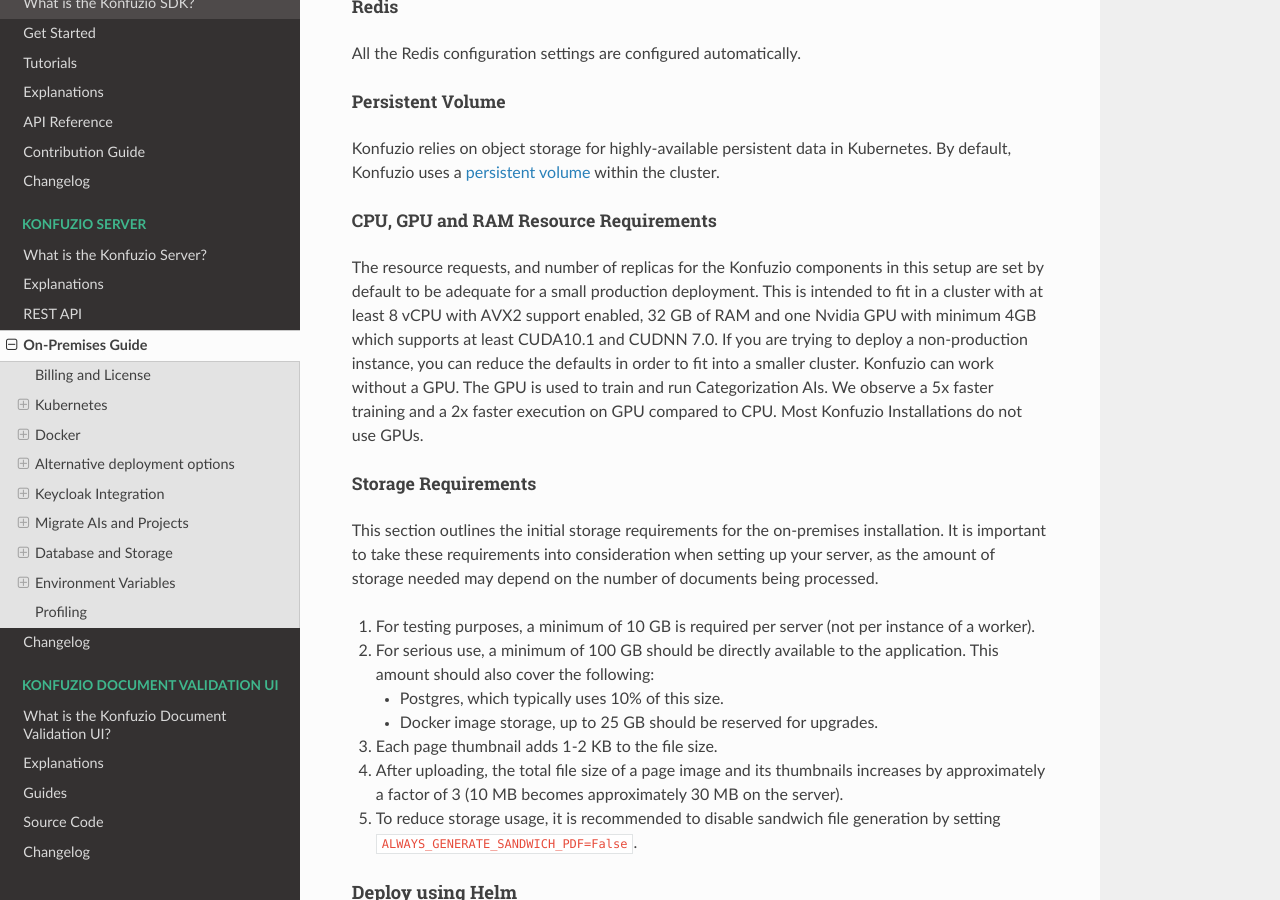
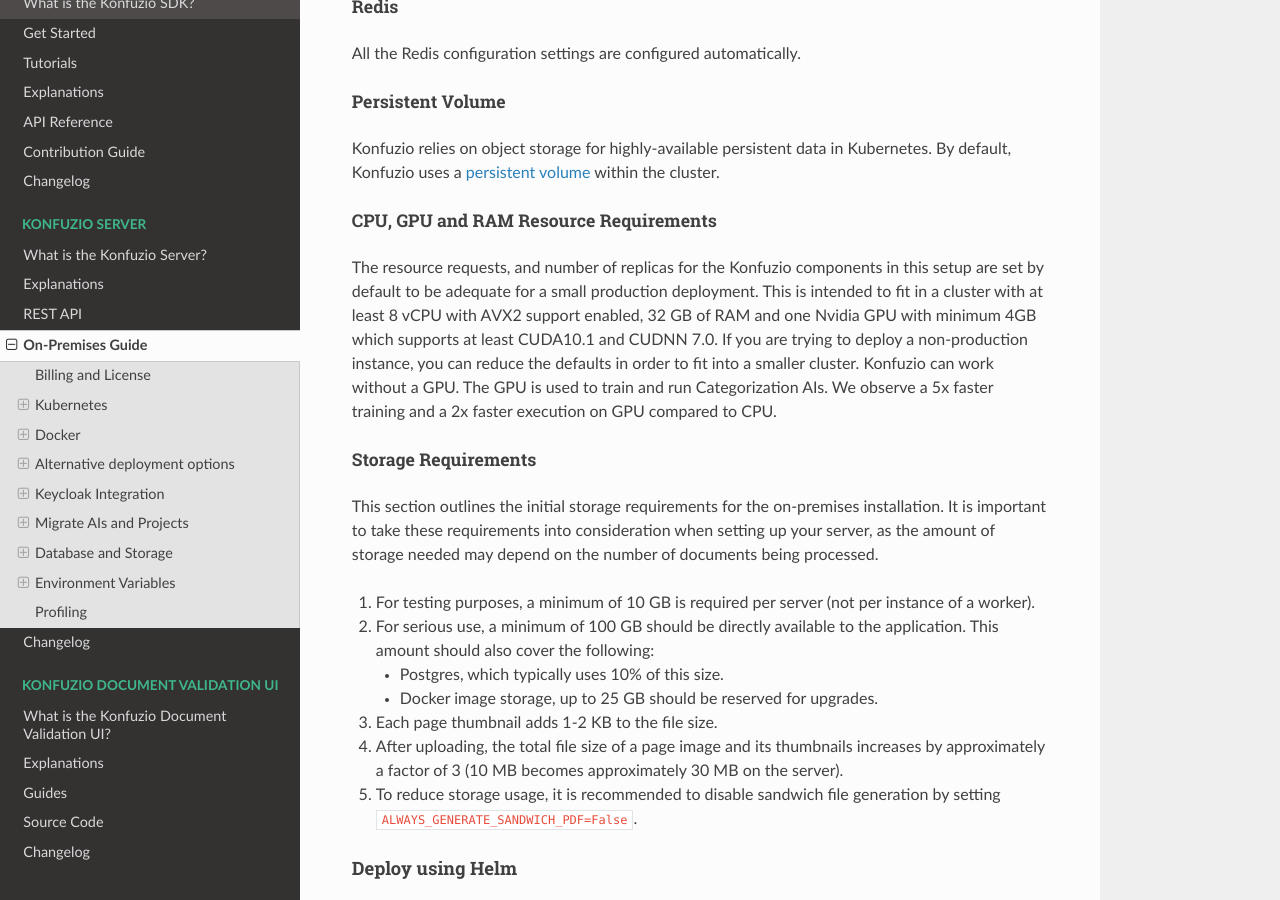
Before and after one commit to konfuzio-ai/konfuzio-sdk, a Sphinx documentation site: the page built from docs/web/on_premises.md, in a window 1280 px wide and 900 px high, scrolled down 3520 px. Built offline with Sphinx 7.4.7 and the Read the Docs theme 2.0.0, drawn with Linux system fonts in a browser that asks for light colours; a script that is not in the unit is left out.

Commit message:
Update on_premises.md

```diff
--- a/docs/web/on_premises.md
+++ b/docs/web/on_premises.md
@@ -185,7 +185,7 @@
 intended to fit in a cluster with at least 8 vCPU with AVX2 support enabled, 32 GB of
 RAM and one Nvidia GPU with minimum 4GB which supports at least CUDA10.1 and CUDNN 7.0. If you are
 trying to deploy a non-production instance, you can reduce the defaults in order to fit
-into a smaller cluster. Konfuzio can work without a GPU. The GPU is used to train and run Categorization AIs. We observe a 5x faster training and a 2x faster execution on GPU compared to CPU. Most Konfuzio Installations do not use GPUs.
+into a smaller cluster. Konfuzio can work without a GPU. The GPU is used to train and run Categorization AIs. We observe a 5x faster training and a 2x faster execution on GPU compared to CPU.
 
 ##### Storage Requirements
 
```
